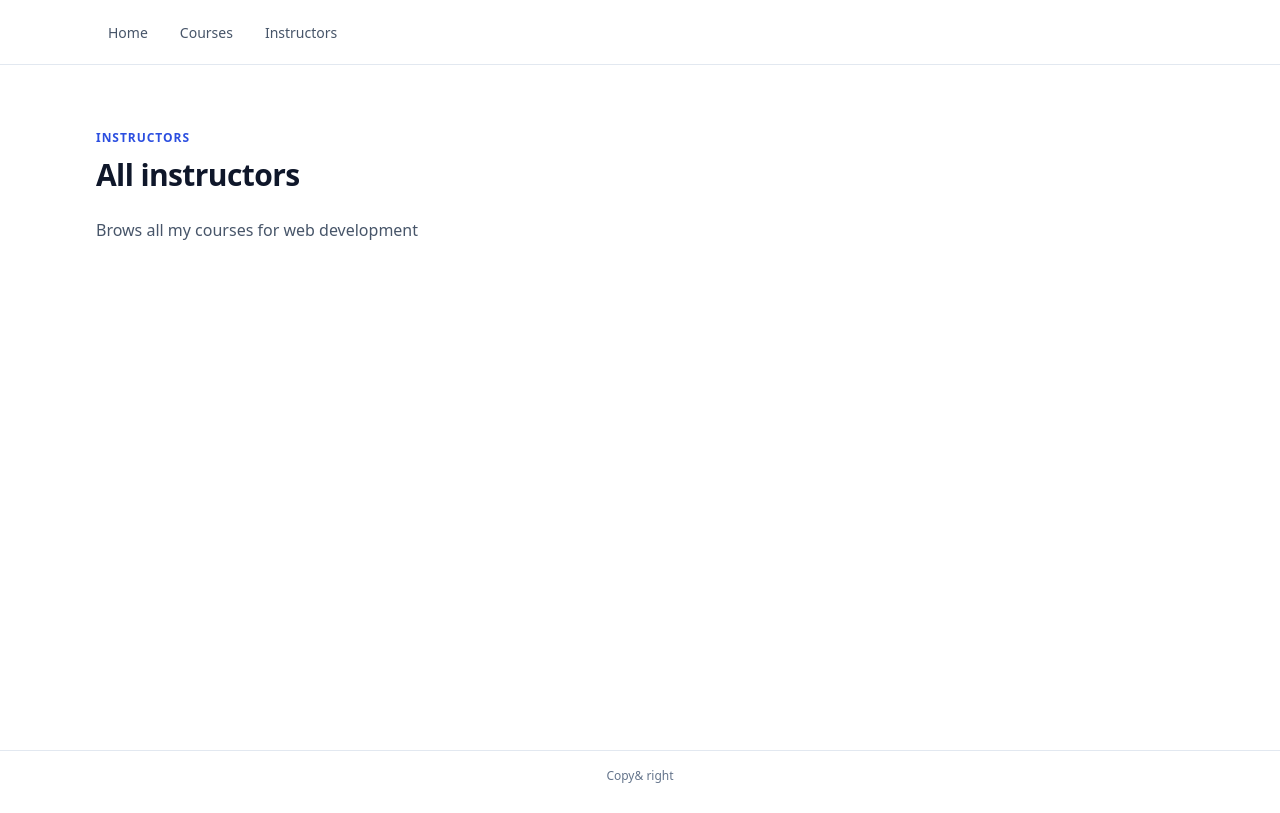
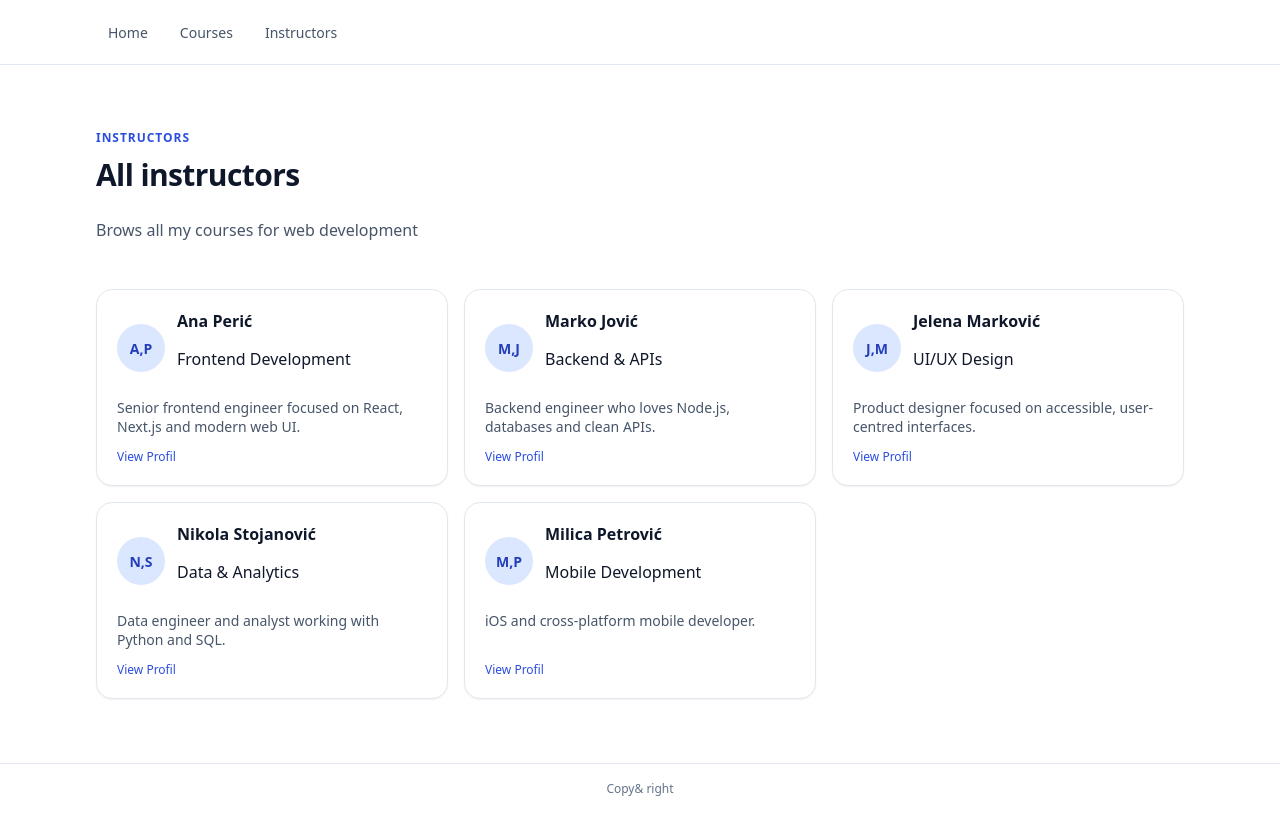
Before and after one commit to Djapedjape123/courses, a Next.js app: page /instructors in a window 1280 px wide. Built offline with nearby package versions, Linux system fonts and the light colour scheme.

Commit message:
slyg za insturkotre

```diff
--- a/app/instructors/page.tsx
+++ b/app/instructors/page.tsx
@@ -1,6 +1,21 @@
+import { getAllInstructors } from "@/lib/data";
 import Link from "next/link";
 
+function initials(name: string): string{
+  return name
+            .split(" ")
+            .map((part) => part[0])
+            .filter(Boolean)
+            .slice(0 , 2)
+            .join()
+            .toUpperCase()
+}
+
 export default function Instructors() {
+  const istructorsList = getAllInstructors()
+
+
+
   return (
     <section className="pad-section">
       <div className="container">
@@ -11,6 +26,31 @@ export default function Instructors() {
             <p className="text-muted max-prose">Brows all my courses for web development</p>
           </div>
 
+          <div className="grid-cards">
+            {istructorsList.map((instructor) => (
+              <Link
+                key={instructor.id}
+                href={`/instructors/${instructor.slug}`}
+                className="card-link"
+              >
+                <div className="instructor-row">
+                  <div className="avatar">{initials(instructor.name)}</div>
+                  <div>
+                    <h1 className="instructor-card-name">{instructor.name}</h1>
+                    <p className="instructor-role">{instructor.specialty}</p>
+                  </div>
+                </div>
+
+                <p className="instructor-card-bio">{instructor.shortBio}</p>
+
+                <span className="instructor-card-cta">View Profil</span>
+
+              </Link>
+            ))}
+
+          </div>
+
+
 
 
 
```
Also changed, not shown: app/instructors/[slug]/page.tsx (added). Lines whose indentation alone changed are shown as unchanged.
